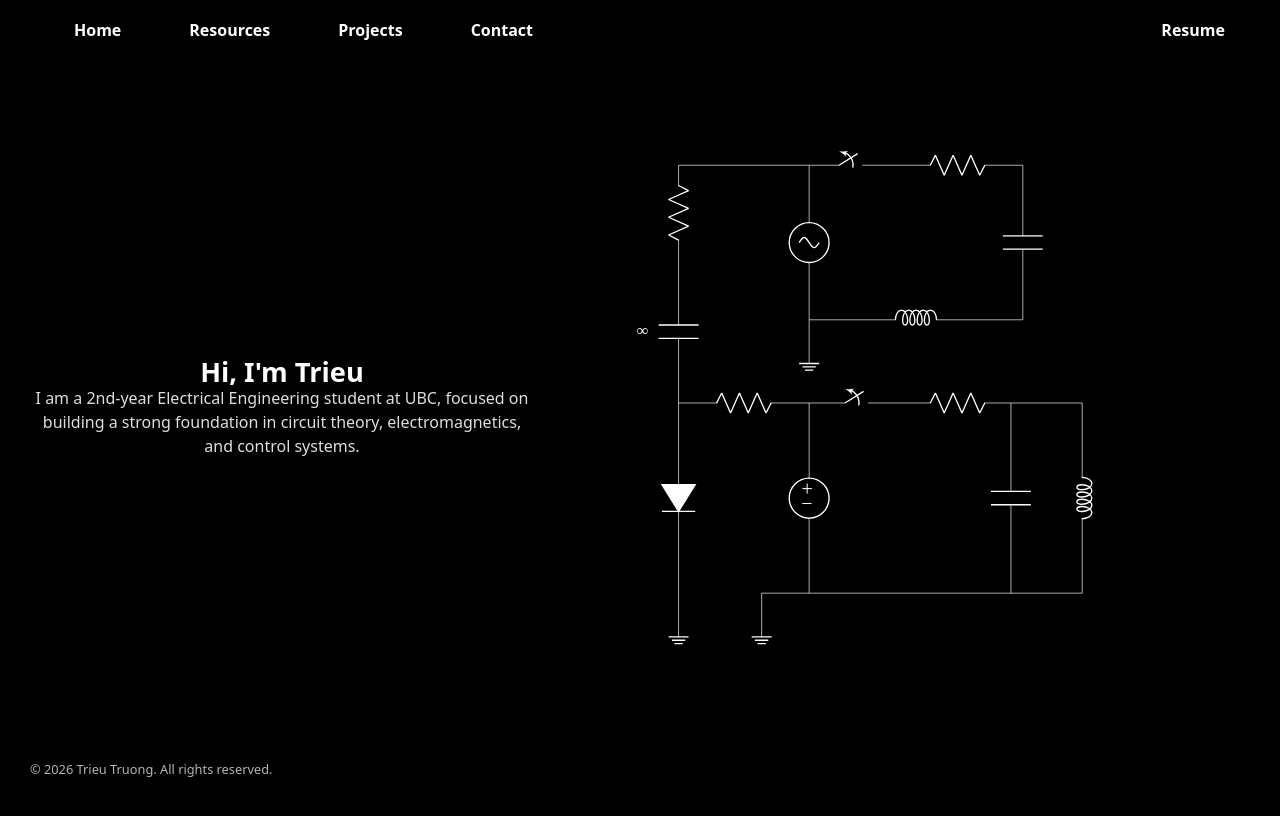
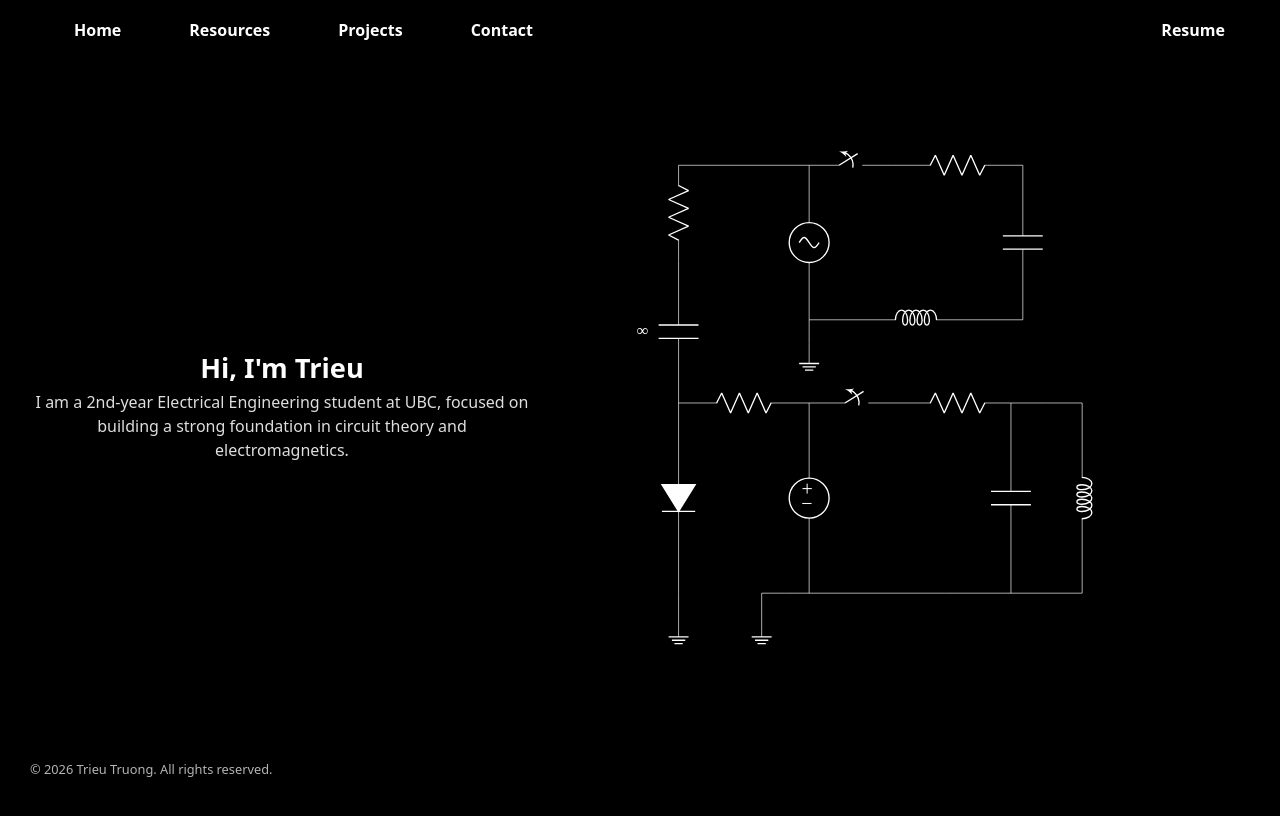
Before and after one commit to ttrieu2025/personal-website, a React (Vite) app: page / in a window 1280 px wide. Shown: the top 816 px of the page. Built offline with nearby package versions, Linux system fonts and the light colour scheme.

Commit message:
fix: Change introduction

```diff
--- a/src/Pages/Home.jsx
+++ b/src/Pages/Home.jsx
@@ -3,10 +3,10 @@ function Home() {
   return (
     <div className="page">
       <div className="intro">
-        <div className="intro-text">
-        <h2 class="font-bold">Hi, I'm Trieu</h2>
+        <div className="intro-text flex flex-col gap-2">
+        <h2 className="font-bold"> Hi, I'm Trieu</h2>
           <p>
-          I am a 2nd-year Electrical Engineering student at UBC, focused on building a strong foundation in circuit theory, electromagnetics, and control systems.
+          I am a 2nd-year Electrical Engineering student at UBC, focused on building a strong foundation in circuit theory and electromagnetics.
           </p>
         </div>
 
```
